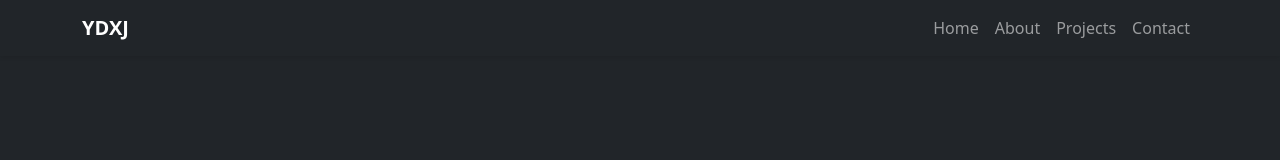
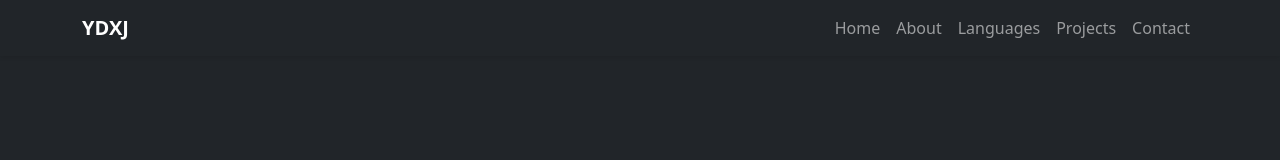
Before and after one commit to ydxj/ydxj.github.io, a React (Create React App) app: page / in a window 1280 px wide. Shown: the top 160 px of the page. Built offline with nearby package versions, Linux system fonts and the light colour scheme.

Commit message:
Modify NavBar to include a link to Languages section

```diff
--- a/src/components/Hero.js
+++ b/src/components/Hero.js
@@ -24,6 +24,7 @@
     <section
       ref={heroRef}
       className="d-flex align-items-center justify-content-center min-vh-100 bg-dark text-white text-center"
+      id='hero'
     >
       <div className="container">
         <h1 className="display-4 fw-bold gsap-text">Hi, I'm Omar 👋</h1>
--- a/src/components/Languages.js
+++ b/src/components/Languages.js
@@ -59,7 +59,7 @@
     <section
       className="bg-dark text-white py-5"
       ref={langRef}
-      id="languages"
+      id="Languages"
     >
       <div className="container text-center">
         <h2 className="mb-5 fw-bold display-5">Languages & Technologies</h2>
--- a/src/components/NavBar.js
+++ b/src/components/NavBar.js
@@ -43,6 +43,11 @@
               </a>
             </li>
             <li className="nav-item">
+              <a className="nav-link" href="#Languages">
+                Languages
+              </a>
+            </li>
+            <li className="nav-item">
               <a className="nav-link" href="#projects">
                 Projects
               </a>
```
